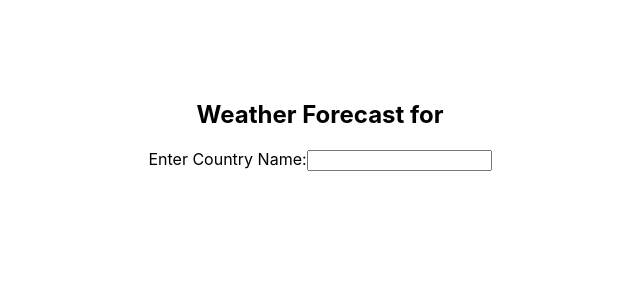
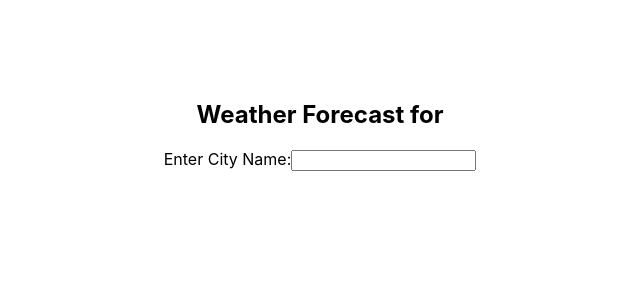
Before and after one commit to Deviprasad1819/my-app, a React (Create React App) app: page / in a window 1280 px wide. Shown: the top 300 px of the page, without its empty margins (320-960 px from the left). Built offline with nearby package versions, Linux system fonts and the light colour scheme.

Commit message:
Updated label name

```diff
--- a/src/App.js
+++ b/src/App.js
@@ -42,7 +42,7 @@ const App = () => {
       <div style={{ textAlign: 'center' }}>
         <h2>Weather Forecast for {city}</h2>
         <div>
-          <label htmlFor="city">Enter Country Name:</label>
+          <label htmlFor="city">Enter City Name:</label>
           <input type="text" id="city" value={city} onChange={handleCityChange} />
         </div><br />
         {weatherData && (
```
